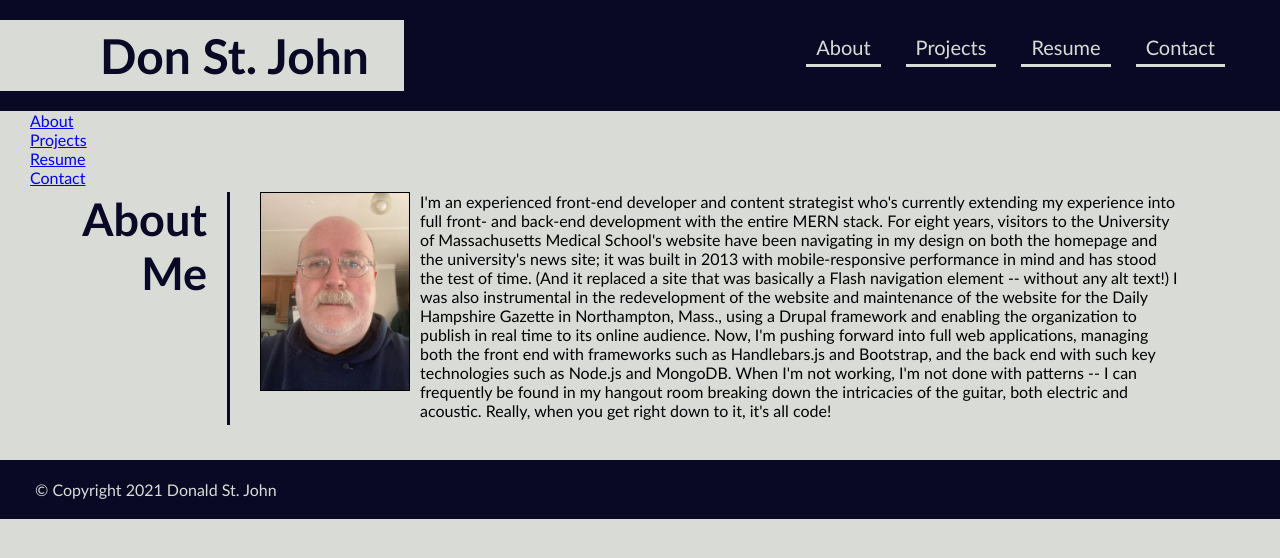
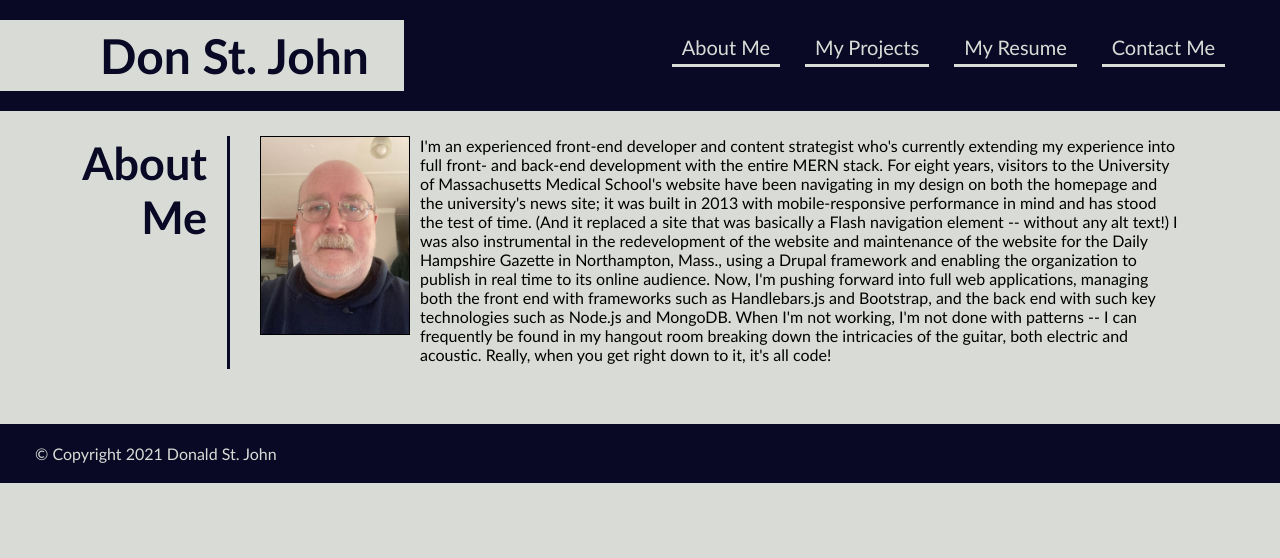
Before and after one commit to dgstjohn/react-portfolio, a React (Create React App) app: page / in a window 1280 px wide. Shown: the top 558 px of the page. Built offline with nearby package versions, Linux system fonts and the light colour scheme.

Commit message:
restructured setup and fixed Nav errors

```diff
--- a/package.json
+++ b/package.json
@@ -8,6 +8,7 @@
     "@testing-library/user-event": "^12.8.3",
     "react": "^17.0.2",
     "react-dom": "^17.0.2",
+    "react-router-dom": "^5.3.0",
     "react-scripts": "4.0.3",
     "web-vitals": "^1.1.2"
   },
--- a/src/App.js
+++ b/src/App.js
@@ -1,17 +1,28 @@
 import React from 'react';
+import { BrowserRouter as Router, Route, Switch } from "react-router-dom";
 import Header from './components/Header';
-import PortfolioContainer from './components/PortfolioContainer';
 import Footer from './components/Footer';
+import About from './pages/About';
+import Portfolio from './pages/Portfolio';
+import Resume from './pages/Resume';
+import Contact from './pages/Contact';
 
 function App() {
   return (
-    <div>
-      <main>
+    <Router>
+      <div>
         <Header />
-        <PortfolioContainer />
+        <div>
+          <Switch>
+            <Route exact path="/" component={About} />
+            <Route exact path="/portfolio" component={Portfolio} />
+            <Route exact path="/resume" component={Resume} />
+            <Route exact path="/contact" component={Contact} />
+          </Switch>
+        </div>
         <Footer />
-      </main>
-    </div>
+      </div>
+    </Router>
   );
 }
 
--- a/src/components/Header/Navigation/index.js
+++ /dev/null
@@ -1,29 +0,0 @@
-import React from 'react';
-
-// Props are passed through our functional component.
-function NavTabs(props) {
-  const tabs = ['About', 'Projects', 'Resume', 'Contact'];
-  return (
-    <nav>
-      <ul className="nav nav-tabs">
-      {tabs.map(tab => (
-        <li className="nav-item" key={tab}>
-          <a
-            href={'#' + tab.toLowerCase()}
-            // Whenever a tab is clicked on,
-            // the current page is set through the handlePageChange props.
-            onClick={() => props.handlePageChange(tab)}
-            className={
-              props.currentPage === tab ? 'nav-link active' : 'nav-link'
-            }
-          >
-            {tab}
-          </a>
-        </li>
-      ))}
-    </ul>
-    </nav>
-  );
-}
-
-export default NavTabs;
--- a/src/components/Header/index.js
+++ b/src/components/Header/index.js
@@ -1,11 +1,11 @@
 import React from "react";
-import NavTabs from './Navigation';
+import Nav from "../Nav";
 
 function Header() {
     return (
         <header>
             <h1>Don St. John</h1>
-            <NavTabs />
+            <Nav />
         </header>
     );
 }
--- /dev/null
+++ b/src/components/Nav/index.js
@@ -0,0 +1,25 @@
+import React from "react";
+import { Link } from 'react-router-dom';
+
+function Nav() {
+    return (
+        <nav>
+            <ul>
+                <li>
+                    <Link to="/">About Me</Link>
+                </li>
+                <li>
+                    <Link to="/portfolio">My Projects</Link>
+                </li>
+                <li>
+                    <Link to="/resume">My Resume</Link>
+                </li>
+                <li>
+                    <Link to="/contact">Contact Me</Link>
+                </li>
+            </ul>
+        </nav>
+    )
+}
+
+export default Nav;
--- a/src/components/PortfolioContainer.js
+++ b/src/components/PortfolioContainer.js
@@ -1,19 +1,19 @@
 import React, { useState } from 'react';
-import NavTabs from './Header/Navigation';
-import About from './pages/About';
-import Projects from './pages/Projects';
-import Resume from './pages/Resume';
-import Contact from './pages/Contact';
+import About from '../pages/About';
+import Portfolio from '../pages/Portfolio';
+import Resume from '../pages/Resume';
+import Contact from '../pages/Contact';
+import NavTabs from './NavTabs';
 
-function Portfolio() {
+function PageSwitch() {
   // Using useState, set the default value for currentPage to 'About'
   const [currentPage, handlePageChange] = useState('About');
 
   // The renderPage method uses a switch statement to render the appropriate current page
   const renderPage = () => {
     switch (currentPage) {
-      case 'Projects':
-        return <Projects />;
+      case 'Portfolio':
+        return <Portfolio />;
       case 'Resume':
         return <Resume />;
       case 'Contact':
@@ -33,4 +33,4 @@ function Portfolio() {
   );
 }
 
-export default Portfolio;
+export default PageSwitch;
--- a/src/index.css
+++ b/src/index.css
@@ -107,7 +107,7 @@ header nav ul li a {
 /* container class for informational items */
 .info-container {
   display: flex;
-  padding: 0 25px;
+  padding: 20px 25px;
   margin-bottom: 30px;
 }
 
--- a/src/components/pages/About/index.js
+++ b/src/pages/About/index.js
@@ -1,5 +1,5 @@
 import React from "react";
-import dsjHeadshot from '../../../assets/dsj-headshot.jpg';
+import dsjHeadshot from '../../assets/dsj-headshot.jpg';
 
 function About() {
     return (
--- a/src/components/pages/Contact/index.js
+++ b/src/pages/Contact/index.js
@@ -12,7 +12,7 @@ function Contact() {
         console.log(formState);
     };
     return (
-        <section>
+        <section id="contact" className="info-container">
             <h1>Contact me</h1>
             <form id="contact-form" onSubmit={handleSubmit}>
                 <div>
```
Also changed, not shown: src/pages/Portfolio/index.js (renamed from src/components/pages/Projects/index.js, +7 -7 lines), src/pages/Resume/index.js (renamed from src/components/pages/Resume/index.js), 1 other file (tests, documents, lock files or other folders).
